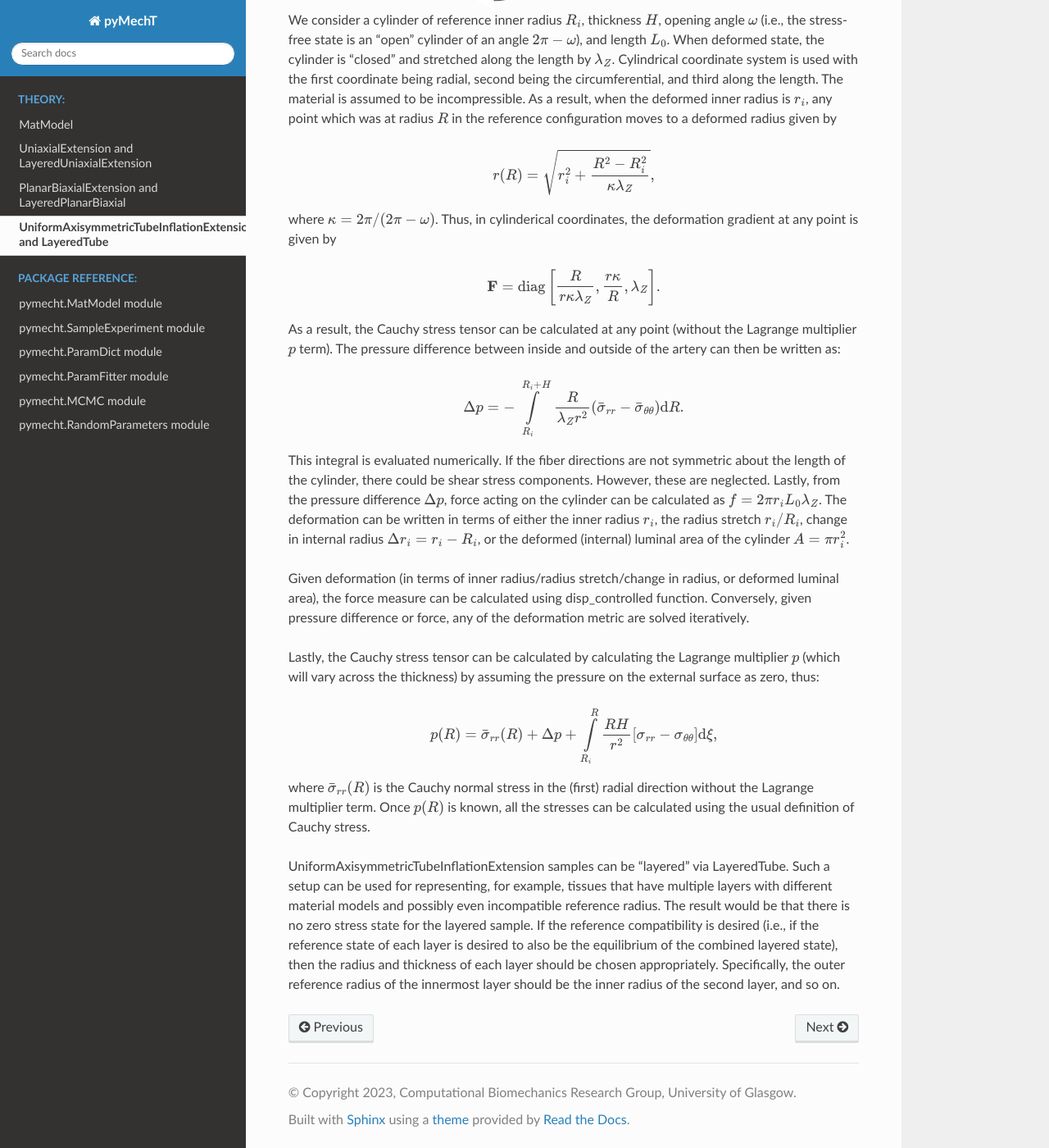
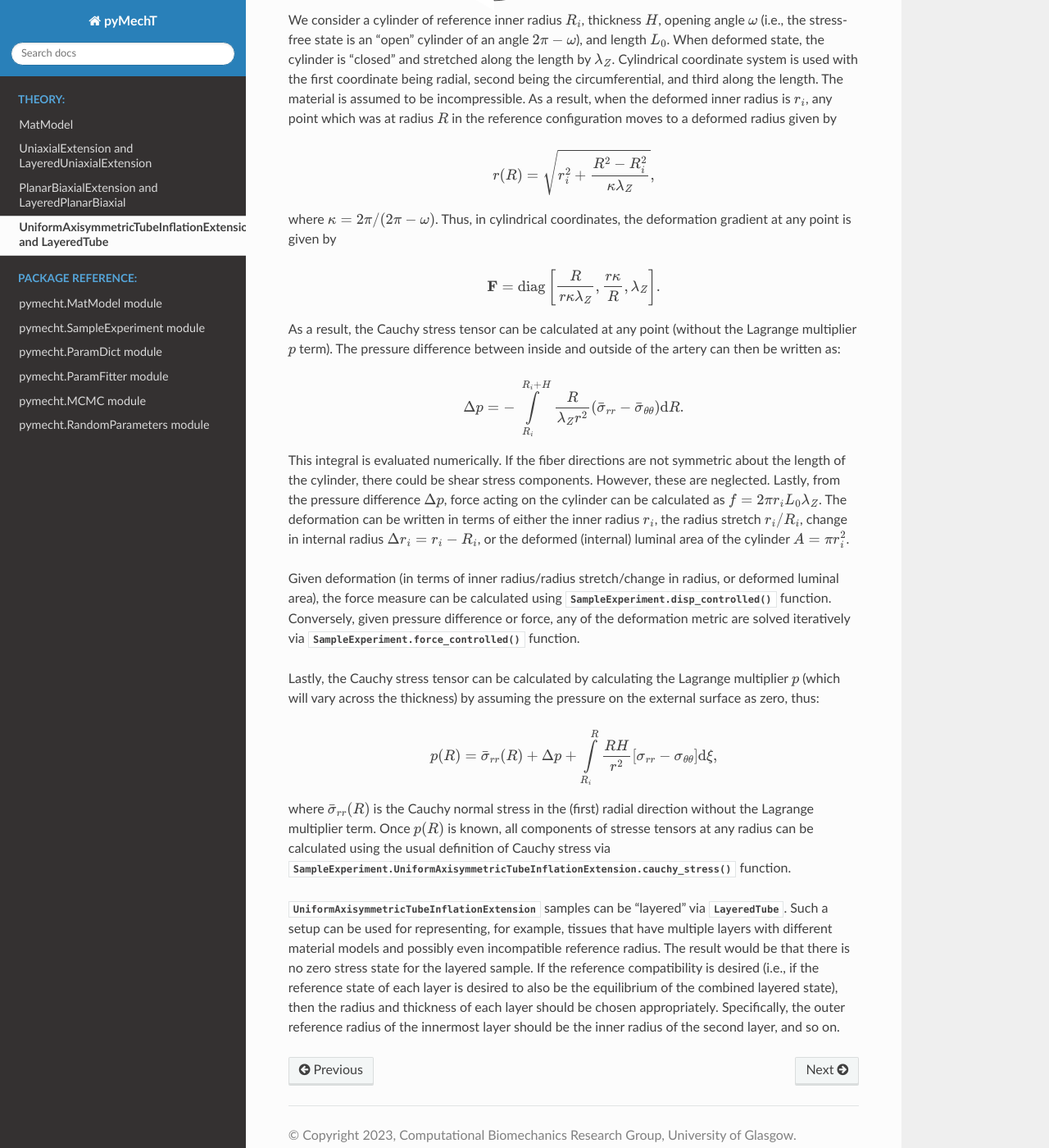
Before and after one commit to ankushaggarwal/pymecht, a Sphinx documentation site: the page built from docs/source/theory_tube.rst, in a window 1280 px wide and 1400 px high, scrolled down 512 px. Shown: the whole window at 82% size. Built offline with Sphinx 7.4.7 and the Read the Docs theme 2.0.0, drawn with Linux system fonts in a browser that asks for light colours.

Commit message:
Small fixes including formatting of classes/functions/variables

```diff
--- a/docs/source/theory_tube.rst
+++ b/docs/source/theory_tube.rst
@@ -21,7 +21,7 @@ configuration moves to a deformed radius given by
 
 .. math:: r(R) = \sqrt{ r_i^2 + \frac{R^2-R_i^2}{\kappa\lambda_Z} },
 
-where :math:`\kappa=2\pi/(2\pi-\omega)`. Thus, in cylinderical
+where :math:`\kappa=2\pi/(2\pi-\omega)`. Thus, in cylindrical
 coordinates, the deformation gradient at any point is given by
 
 .. math:: \mathbf{F} = \mathop{\mathrm{diag}}\left[\frac{R}{r \kappa \lambda_Z }, \frac{r\kappa}{R}, \lambda_Z\right].
@@ -48,8 +48,9 @@ of the cylinder :math:`A = \pi r_i^2`.
 
 Given deformation (in terms of inner radius/radius stretch/change in
 radius, or deformed luminal area), the force measure can be calculated
-using disp_controlled function. Conversely, given pressure difference or
-force, any of the deformation metric are solved iteratively.
+using :py:meth:`SampleExperiment.disp_controlled` function.
+Conversely, given pressure difference or force, any of the
+deformation metric are solved iteratively via :py:meth:`SampleExperiment.force_controlled` function.
 
 Lastly, the Cauchy stress tensor can be calculated by calculating the
 Lagrange multiplier :math:`p` (which will vary across the thickness) by
@@ -59,11 +60,13 @@ assuming the pressure on the external surface as zero, thus:
 
 where :math:`\bar{\sigma}_{rr}(R)` is the Cauchy normal stress in the
 (first) radial direction without the Lagrange multiplier term. Once
-:math:`{p}(R)` is known, all the stresses can be calculated using the
-usual definition of Cauchy stress.
+:math:`{p}(R)` is known, all components of stresse tensors at any radius
+can be calculated using the usual definition of Cauchy stress via
+:py:meth:`SampleExperiment.UniformAxisymmetricTubeInflationExtension.cauchy_stress`
+function.
 
-UniformAxisymmetricTubeInflationExtension samples can be “layered” via
-LayeredTube. Such a setup can be used for representing, for example,
+:py:class:`UniformAxisymmetricTubeInflationExtension` samples can be “layered” via
+:py:class:`LayeredTube`. Such a setup can be used for representing, for example,
 tissues that have multiple layers with different material models and
 possibly even incompatible reference radius. The result would be that
 there is no zero stress state for the layered sample. If the reference
```
Also changed, not shown: docs/source/theory_biax.rst (+8 -8 lines), docs/source/theory_matmodel.rst (+5 -4 lines), docs/source/theory_uniaxial.rst (+6 -5 lines).
